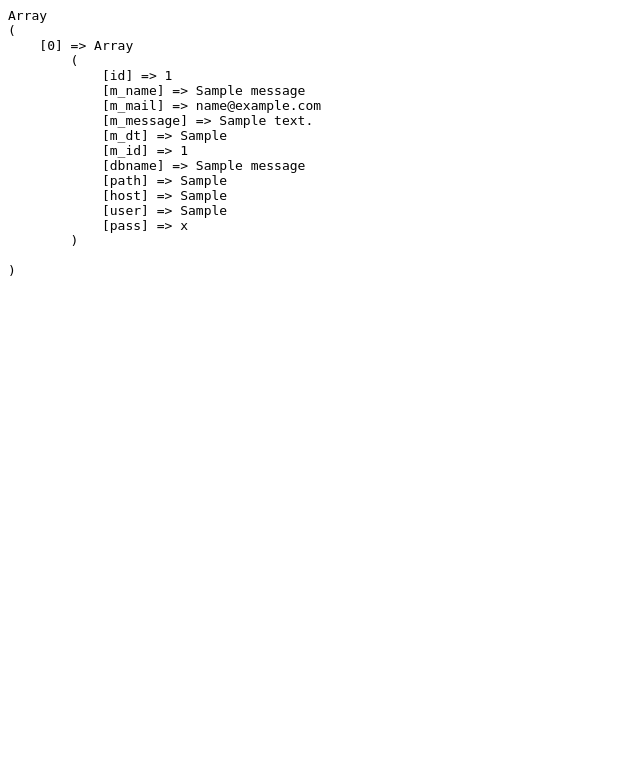
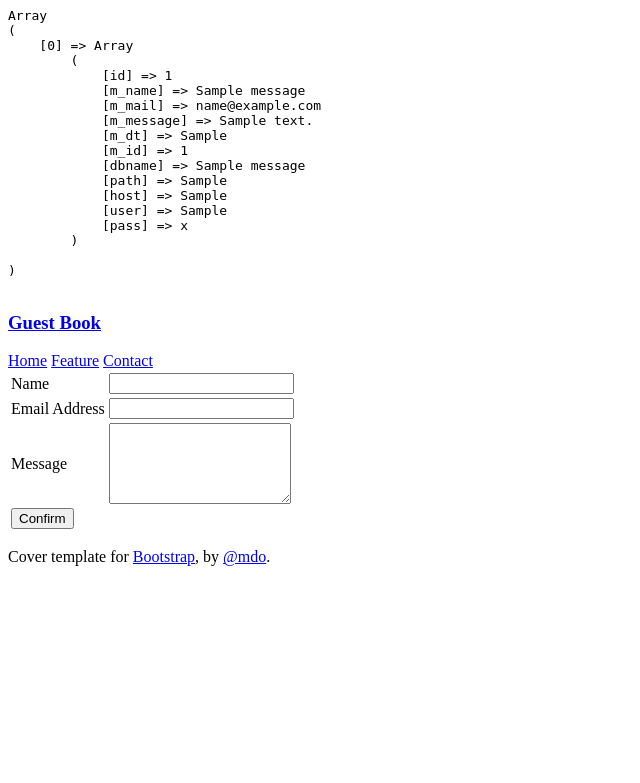
Before and after one commit to sayaka-tamura/guestbook-php, a PHP site: page / in a window 1280 px wide. Shown: the top 783 px of the page, without its empty margins (0-640 px from the left). Run offline with PHP 8.4, Linux system fonts and the light colour scheme; tables that the repository leaves empty or names only in its code hold one stand-in row (values such as "Sample post"); data that the repository does not hold is empty.

Commit message:
Added HTML part

```diff
--- a/web/index.php
+++ b/web/index.php
@@ -34,3 +34,61 @@ function h($var)
           return htmlspecialchars($var, ENT_QUOTES, 'UTF-8');
       }
   }
+?>
+
+</head>
+
+<body class="d-flex h-100 text-center text-white bg-dark">
+  <div class="cover-container d-flex w-100 h-100 p-3 mx-auto flex-column">
+
+    <header>
+      <div>
+        <h3 class="float-md-start mb-0"><a href="index.php">Guest Book</a></h3>
+        <nav class="nav nav-masthead justify-content-center float-md-end">
+          <a class="nav-link active" aria-current="page" href="#">Home</a>
+          <a class="nav-link" href="#">Feature</a>
+          <a class="nav-link" href="#">Contact</a>
+        </nav>
+      </div>
+    </header>
+
+    <main class="px-3">
+      <form method="post" action="confirm.php">
+        <div class="form-group">
+        <table class=" mx-auto mx-auto my-4 col-6">
+          <tr>
+            <td class="my-1">Name</td>
+            <td><input type="text" class="form-control" name="m_name"></td>
+          </tr>
+          <tr>
+            <td class="my-1">Email Address</td>
+            <td><input type="text" class="form-control" name="m_mail"></td>
+          </tr>
+          <tr>
+            <td class="my-1">Message</td>
+            <td>
+              <textarea name="m_message" class="form-control" rows="5"></textarea>
+            </td>
+          </tr>
+          <tr>
+            <td colspan="2">
+              <input type="submit" class="form-control mt-3 btn btn-info" name="sub1" value="Confirm">
+            </td>
+          </tr>
+        </table>
+        </div>
+      </form>
+
+
+    </main>
+    <footer class="my-5 text-white-50">
+      <p>Cover template for <a href="https://getbootstrap.com/" class="text-white">Bootstrap</a>, by <a href="https://twitter.com/mdo" class="text-white">@mdo</a>.</p>
+    </footer>
+
+  </div>
+
+  <!-- Option 1: Bootstrap Bundle with Popper -->
+  <script src="https://cdn.jsdelivr.net/npm/bootstrap@5.0.0-beta1/dist/js/bootstrap.bundle.min.js" integrity="sha384-ygbV9kiqUc6oa4msXn9868pTtWMgiQaeYH7/t7LECLbyPA2x65Kgf80OJFdroafW" crossorigin="anonymous"></script>
+</body>
+
+</html>
```
Lines whose indentation alone changed are shown as unchanged.
